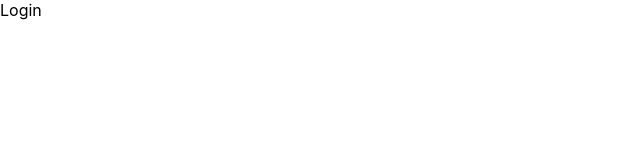
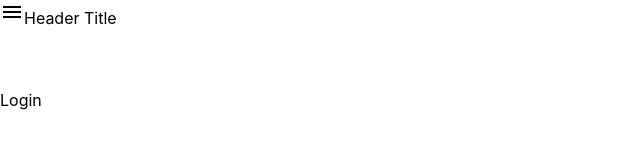
Before and after one commit to brjnit/react-app-project-framework, a React (Create React App) app: page / in a window 1280 px wide. Shown: the top 160 px of the page, without its empty margins (0-640 px from the left). Built offline with nearby package versions, Linux system fonts and the light colour scheme.

Commit message:
added header component

```diff
--- a/package.json
+++ b/package.json
@@ -3,6 +3,7 @@
   "version": "0.1.0",
   "private": true,
   "dependencies": {
+    "@material-ui/core": "^4.11.0",
     "@material-ui/icons": "^4.9.1",
     "@testing-library/jest-dom": "^4.2.4",
     "@testing-library/react": "^9.5.0",
@@ -12,6 +13,7 @@
     "enzyme-adapter-react-16": "^1.15.2",
     "jest-enzyme": "^7.1.2",
     "node-sass": "^4.14.1",
+    "prop-types": "^15.7.2",
     "react": "^16.13.1",
     "react-dom": "^16.13.1",
     "react-redux": "^7.2.1",
--- a/public/index.html
+++ b/public/index.html
@@ -2,14 +2,14 @@
 <html lang="en">
   <head>
     <meta charset="utf-8" />
-    <link rel="icon" href="%PUBLIC_URL%/favicon.ico" />
+
     <meta name="viewport" content="width=device-width, initial-scale=1" />
     <meta name="theme-color" content="#000000" />
     <meta
       name="description"
       content="Web site created using create-react-app"
     />
-    <link rel="apple-touch-icon" href="%PUBLIC_URL%/logo192.png" />
+
     <!--
       manifest.json provides metadata used when your web app is installed on a
       user's mobile device or desktop. See https://developers.google.com/web/fundamentals/web-app-manifest/
--- a/src/App.js
+++ b/src/App.js
@@ -3,8 +3,10 @@
 import { BrowserRouter as Router } from 'react-router-dom';
 import { store } from './Redux/store/configStore';
 import { Provider } from "react-redux";
+import Header from './Component/header';
 
 function App() {
+
   return (
     <div>
       <Provider store={store}>
--- a/src/Component/header/index.js
+++ b/src/Component/header/index.js
@@ -0,0 +1,25 @@
+import React from "react";
+import PropTypes from 'prop-types';
+import { ArrowBack, Menu} from '@material-ui/icons';
+import './styles.scss'
+
+const Header = (props) => {
+    const {title, isBack, emitEvent} = props
+    const submitEvent = () => {
+        emitEvent();
+    }
+    return(
+        <div className = "Header" onClick = {submitEvent} data-test="headerComponent">
+            {isBack ? <ArrowBack/> : <Menu/>
+            }
+            {title}
+        </div>
+    )
+}
+Header.propTypes = {
+    title: PropTypes.string,
+    isBack: PropTypes.bool,
+    emitEvent: PropTypes.func
+}
+
+export default Header;
--- a/src/Component/header/styles.scss
+++ b/src/Component/header/styles.scss
@@ -0,0 +1,5 @@
+.Header {
+    background: blue($color: #3fbbda);
+    height: 90px;
+    width: 100%;
+}
--- a/src/Network/APIRequest.js
+++ b/src/Network/APIRequest.js
@@ -3,7 +3,7 @@
 import {API_URL} from '../../config'
 import APIResponseHelper from './APIResponseHelper'
 import {showLoadingIndicator, hideLoadingIndicator} from '../../redux/actions/LoadingActions'
-import store from '../../redux/store/ConfigureStore'
+//import store from '../../redux/store/ConfigureStore'
 
 export default class APIRequest {
     callAPI = async (apiName, inputParams, showLoading) =>{
--- a/src/Screen/Home/index.js
+++ b/src/Screen/Home/index.js
@@ -7,7 +7,7 @@
     }
     render() {
         return (
-            <div data-test='Home'>
+            <div className='Home'>
                 Home
             </div>
         )
--- a/src/Screen/Login/index.js
+++ b/src/Screen/Login/index.js
@@ -1,13 +1,20 @@
 import React, { Component } from 'react'
 import './styles.scss'
+import Header from '../../Component/header';
 
 class Login extends Component {
     constructor(props) {
         super(props);
     }
     render() {
+        const configHeader = {
+            title: "Header Title",
+            isBack: false,
+            emitEvent: () => {}
+          }
         return (
             <div className='Login'>
+                <Header {...configHeader}/>
                 Login
             </div>
         )
```
Also changed, not shown: 1 other file (tests, documents, lock files or other folders).
